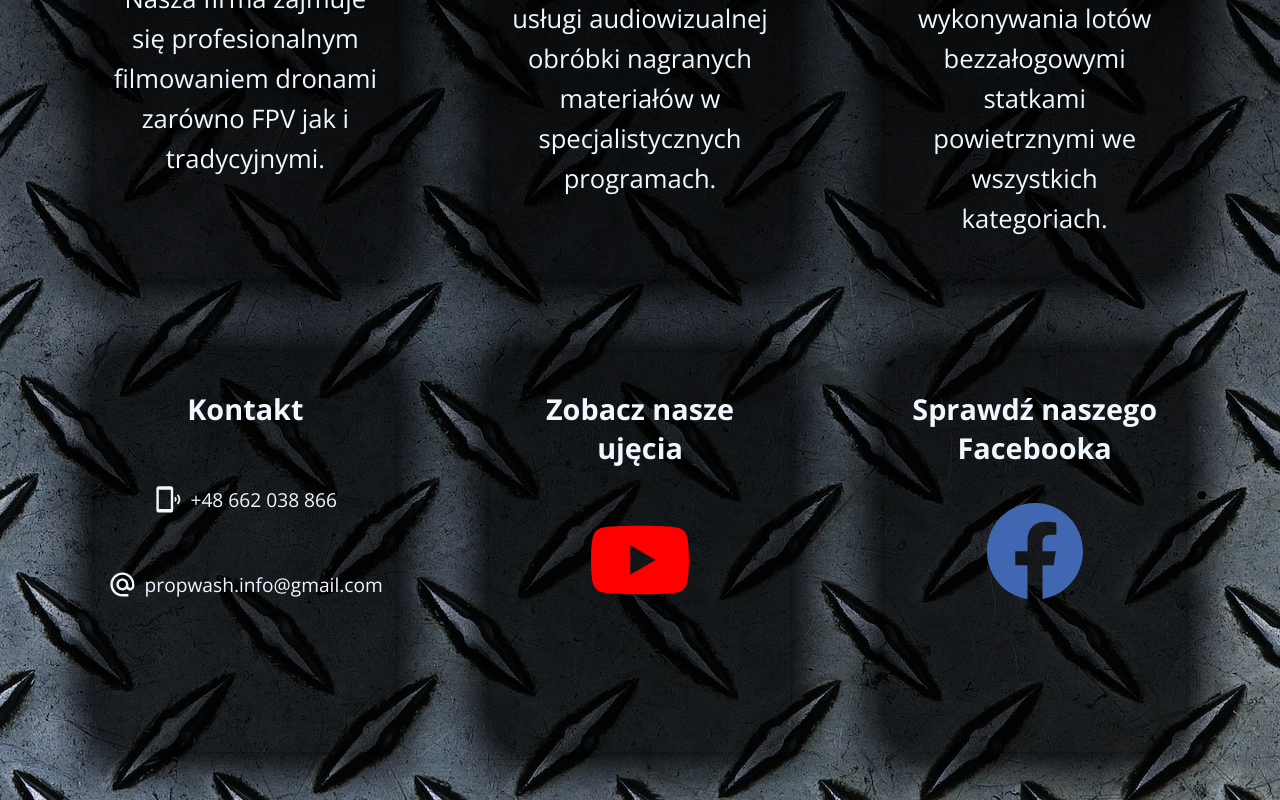
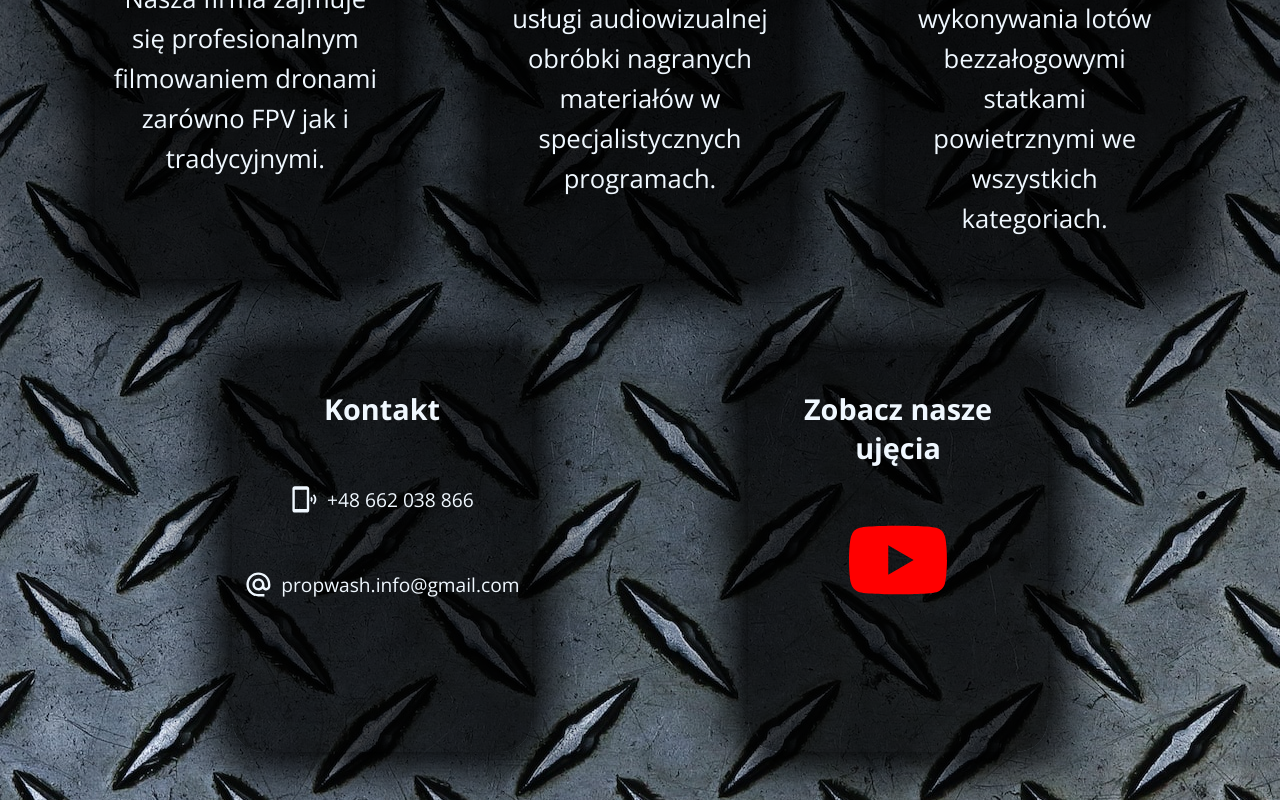
Before and after one commit to Mati2903/dronefpv, a Next.js app in the folder frontend/: page / in a window 1280 px wide. Shown: the part 355-1155 px from the top of the page. Built offline with nearby package versions, Linux system fonts and the light colour scheme.

Commit message:
disable facebook card

```diff
--- a/frontend/pages/index.js
+++ b/frontend/pages/index.js
@@ -62,12 +62,12 @@ export default function Home() {
 						<AiFillYoutube />
 					</a>
 				</div>
-				<div className="contact-card">
+				{/* <div className="contact-card">
 					<h3 className="card-title">Sprawdź naszego Facebooka</h3>
 					<a href="" className="card-facebook-icon" target="_blank">
 						<BsFacebook />
 					</a>
-				</div>
+				</div> */}
 				{/* <Image
 				src={fpvimg}
 				alt="drone fpv photo"
--- a/frontend/styles/globals.scss
+++ b/frontend/styles/globals.scss
@@ -56,7 +56,7 @@ body {
 .home {
 	display: flex;
 	align-items: center;
-	justify-content: space-around;
+	justify-content: space-evenly;
 	flex-wrap: wrap;
 	margin: 3rem 0;
 	gap: 4rem;
```
